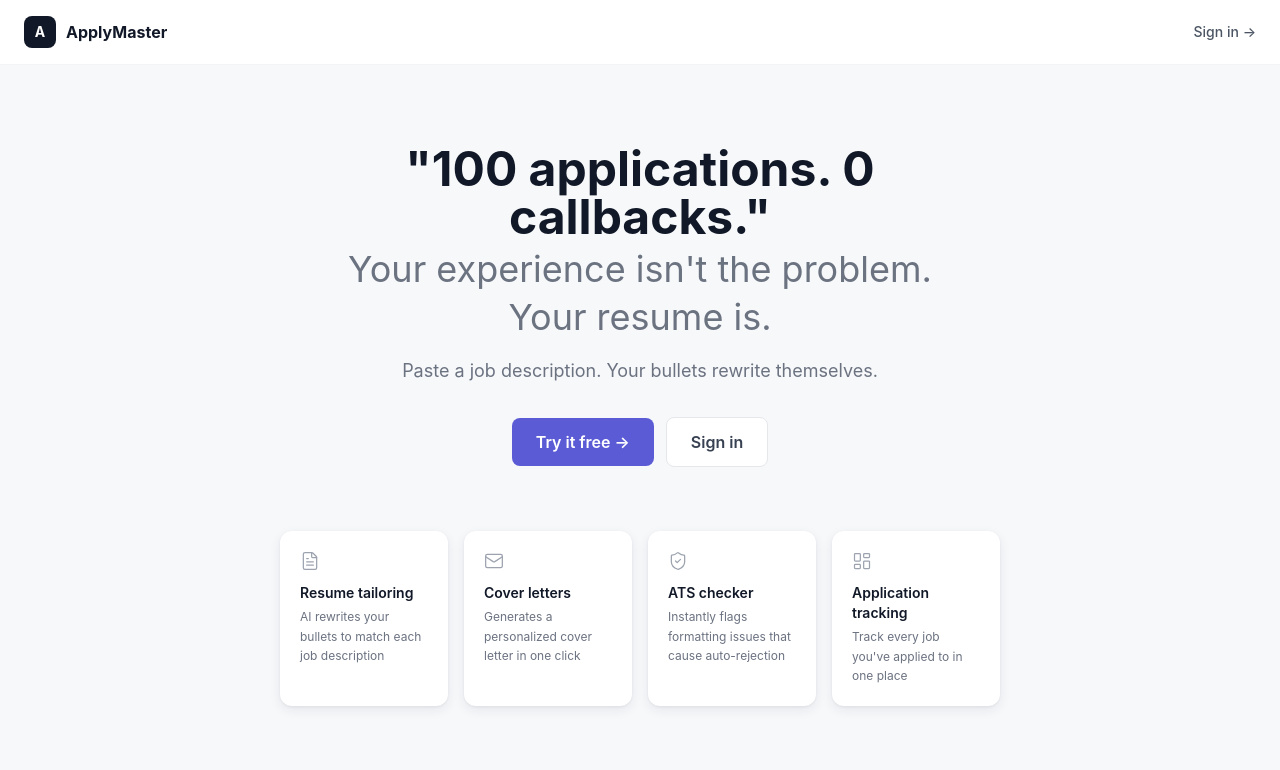
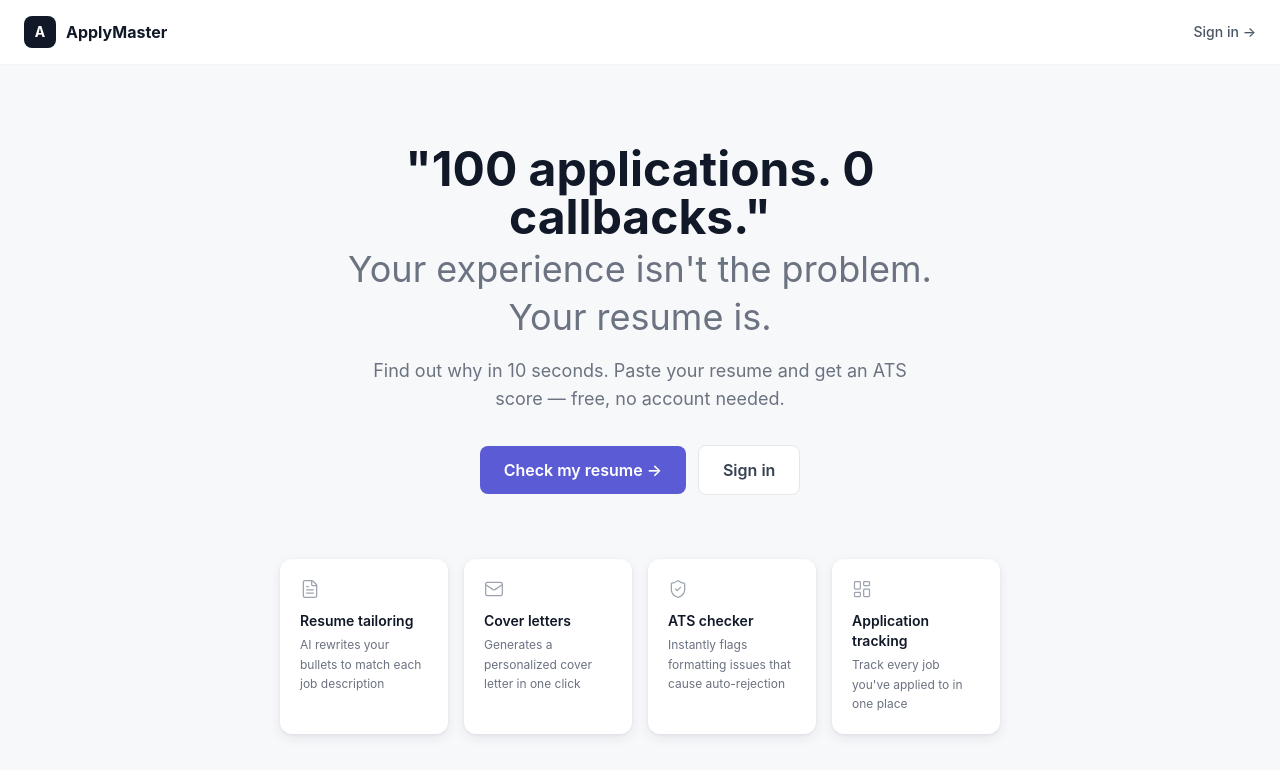
Before and after one commit to jiahn326/applymaster, a React (Vite) app: page / in a window 1280 px wide. Shown: the top 770 px of the page. Built offline with nearby package versions, Linux system fonts and the light colour scheme; no server answers.

Commit message:
Fix hero copy to match ATS checker experience
Co-Authored-By: Claude Sonnet 4.6 <noreply@anthropic.com>

```diff
--- a/src/pages/LandingPage.tsx
+++ b/src/pages/LandingPage.tsx
@@ -41,7 +41,7 @@ export default function LandingPage() {
           <span className="text-gray-500 font-normal text-3xl sm:text-4xl">Your experience isn't the problem.<br />Your resume is.</span>
         </h1>
         <p className="text-lg text-gray-500 mb-8 max-w-xl mx-auto">
-          Paste a job description. Your bullets rewrite themselves.
+          Find out why in 10 seconds. Paste your resume and get an ATS score — free, no account needed.
         </p>
         <div className="flex items-center justify-center gap-3">
           <button
@@ -51,7 +51,7 @@ export default function LandingPage() {
             onMouseEnter={e => (e.currentTarget.style.backgroundColor = '#4f4fbf')}
             onMouseLeave={e => (e.currentTarget.style.backgroundColor = '#5b5bd6')}
           >
-            Try it free →
+            Check my resume →
           </button>
           <button
             onClick={() => navigate('/dashboard')}
```
